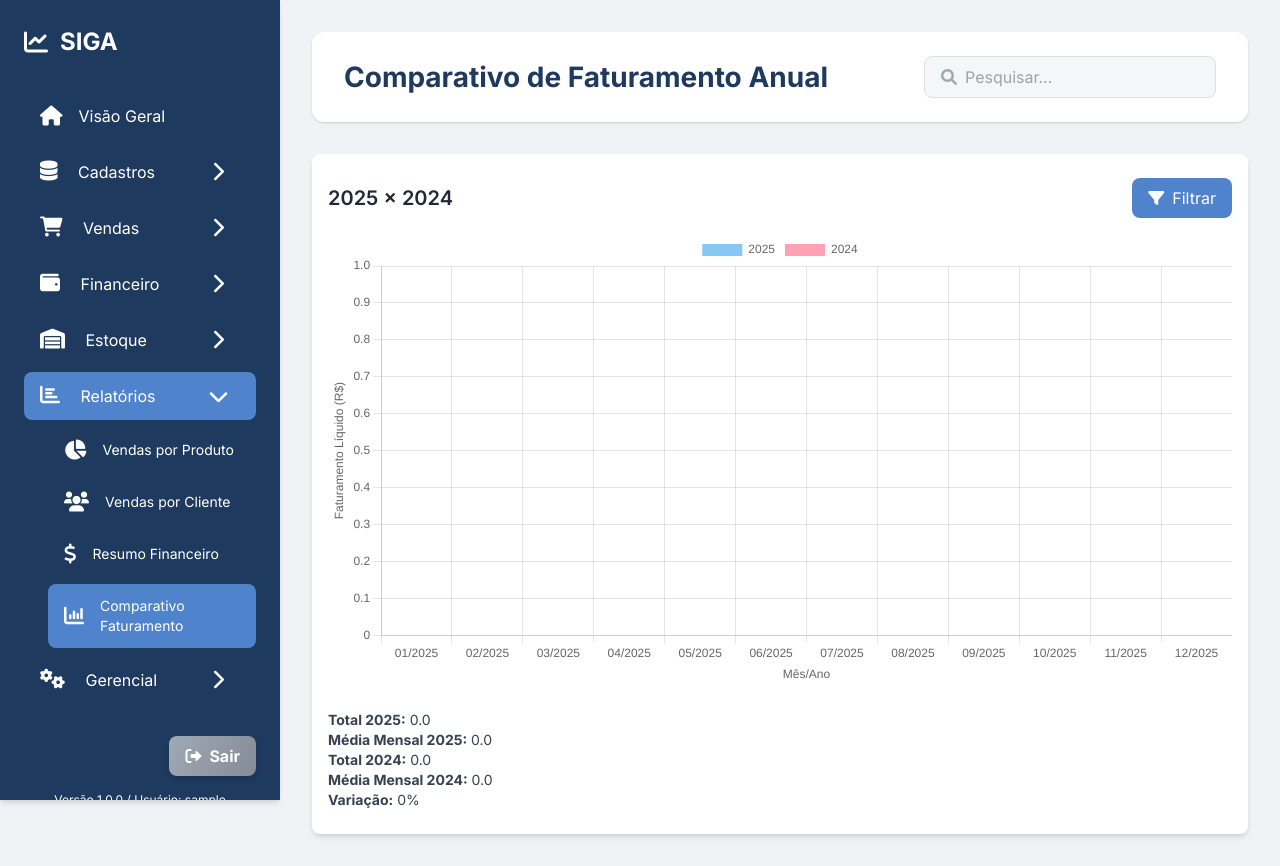
After one commit to FabioVRocha/SIGA, a Flask app: page /report_revenue_comparison in a window 1280 px wide. The commit adds this page. Run offline with Flask 3, Linux system fonts and the light colour scheme; the visitor is signed in with stand-in values (Sample User, id 1); data that the repository does not hold is empty; some libraries are stand-ins or nearby versions.

Commit message:
Faturamento Atual X Anterior

```diff
--- a/app.py
+++ b/app.py
@@ -305,6 +305,85 @@ def get_distinct_product_lines():
             if conn:
                 conn.close()
     return sorted(list(product_lines))
+
+def fetch_monthly_revenue(year, filters):
+    """Retorna o faturamento mensal para o ano especificado.
+
+    Esta função executa uma consulta agregada no ERP e pode aplicar
+    filtros opcionais de mês, estado, cidade, vendedor e linha de produto.
+    """
+    conn = get_erp_db_connection()
+    monthly_totals = [0.0] * 12
+
+    if conn:
+        try:
+            cur = conn.cursor()
+
+            sql = """
+                SELECT EXTRACT(MONTH FROM d.notdata) AS mes,
+                       SUM(d.notvltotal) AS total,
+                       MAX(g.grunome) AS grunome
+                FROM doctos d
+                LEFT JOIN empresa e ON d.notclifor = e.empresa
+                LEFT JOIN cidade c ON d.noscidade = c.cidade
+                LEFT JOIN vendedor v ON d.vendedor = v.vendedor
+                LEFT JOIN toqmovi tm ON d.controle = tm.itecontrol
+                LEFT JOIN produto p ON tm.priproduto = p.produto
+                LEFT JOIN grupo g ON p.grupo = g.grupo
+                WHERE EXTRACT(YEAR FROM d.notdata) = %s
+            """
+            params = [year]
+
+            if filters.get('month'):
+                sql += " AND EXTRACT(MONTH FROM d.notdata) = %s"
+                params.append(int(filters['month']))
+            if filters.get('state'):
+                sql += " AND c.uf = %s"
+                params.append(filters['state'])
+            if filters.get('city'):
+                sql += " AND c.ciddes = %s"
+                params.append(filters['city'])
+            if filters.get('vendor'):
+                sql += " AND v.vendedor = %s"
+                params.append(filters['vendor'])
+
+            if filters.get('line'):
+                matching_group_codes = []
+                temp_conn = get_erp_db_connection()
+                if temp_conn:
+                    try:
+                        temp_cur = temp_conn.cursor()
+                        temp_cur.execute("SELECT grupo, grunome FROM grupo;")
+                        groups_data = temp_cur.fetchall()
+                        temp_cur.close()
+                        for code, name in groups_data:
+                            if get_product_line(name) == filters['line']:
+                                matching_group_codes.append(code)
+                    except Error as e:
+                        print(f'Erro ao buscar grupos para filtro de linha: {e}')
+                    finally:
+                        temp_conn.close()
+                if matching_group_codes:
+                    placeholders = ','.join(['%s'] * len(matching_group_codes))
+                    sql += f" AND g.grupo IN ({placeholders})"
+                    params.extend(matching_group_codes)
+                else:
+                    sql += " AND FALSE"
+
+            sql += " GROUP BY mes ORDER BY mes"
+
+            cur.execute(sql, tuple(params))
+            results = cur.fetchall()
+            for mes, total, _ in results:
+                idx = int(mes) - 1
+                monthly_totals[idx] = float(total)
+            cur.close()
+        except Error as e:
+            print(f'Erro ao buscar faturamento mensal: {e}')
+        finally:
+            conn.close()
+
+    return monthly_totals
 
 def parse_regcar_description(rgcdes_string):
     """
@@ -913,6 +992,52 @@ def report_customer_sales():
 def report_financial_summary():
     return render_template('placeholder.html', page_title="Relatório: Resumo Financeiro", system_version=SYSTEM_VERSION, usuario_logado=session.get('username', 'Convidado'))
 
+@app.route('/report_revenue_comparison')
+@login_required
+def report_revenue_comparison():
+    """Exibe um comparativo de faturamento anual (ano atual x ano anterior)."""
+
+    current_year = int(request.args.get('year', datetime.date.today().year))
+    filters = {
+        'year': current_year,
+        'month': request.args.get('month'),
+        'state': request.args.get('state'),
+        'city': request.args.get('city'),
+        'vendor': request.args.get('vendor'),
+        'line': request.args.get('line')
+    }
+
+    prev_year = current_year - 1
+    current_data = fetch_monthly_revenue(current_year, filters)
+    prev_filters = filters.copy()
+    prev_filters['year'] = prev_year
+    previous_data = fetch_monthly_revenue(prev_year, prev_filters)
+
+    labels = [f"{str(m).zfill(2)}/{current_year}" for m in range(1,13)]
+
+    current_total = sum(current_data)
+    previous_total = sum(previous_data)
+    totals = {
+        'current_total': current_total,
+        'current_average': current_total / 12 if 12 else 0,
+        'previous_total': previous_total,
+        'previous_average': previous_total / 12 if 12 else 0,
+        'variation_percent': ((current_total - previous_total) / previous_total * 100) if previous_total else 0
+    }
+
+    return render_template(
+        'report_revenue_comparison.html',
+        chart_labels=labels,
+        current_year_data=current_data,
+        previous_year_data=previous_data,
+        current_year_label=str(current_year),
+        previous_year_label=str(prev_year),
+        totals=totals,
+        filters=filters,
+        system_version=SYSTEM_VERSION,
+        usuario_logado=session.get('username', 'Convidado')
+    )
+
 
 # --- Rotas de Placeholder para o Menu (Gerencial) ---
 @app.route('/backup_db')
--- a/templates/base.html
+++ b/templates/base.html
@@ -427,6 +427,7 @@
                         <li><a href="{{ url_for('report_sales_by_product') }}" class="sidebar-nav-item text-sm"><i class="fas fa-chart-pie"></i> Vendas por Produto</a></li>
                         <li><a href="{{ url_for('report_customer_sales') }}" class="sidebar-nav-item text-sm"><i class="fas fa-users"></i> Vendas por Cliente</a></li>
                         <li><a href="{{ url_for('report_financial_summary') }}" class="sidebar-nav-item text-sm"><i class="fas fa-dollar-sign"></i> Resumo Financeiro</a></li>
+                        <li><a href="{{ url_for('report_revenue_comparison') }}" class="sidebar-nav-item text-sm"><i class="fas fa-chart-column"></i> Comparativo Faturamento</a></li>
                     </ul>
                 </li>
                 <li>
--- /dev/null
+++ b/templates/report_revenue_comparison.html
@@ -0,0 +1,135 @@
+{% extends "base.html" %}
+
+{% block title %}Comparativo de Faturamento{% endblock %}
+
+{% block page_title %}Comparativo de Faturamento Anual{% endblock %}
+
+{% block content %}
+<div class="container mx-auto px-4 py-6 bg-white rounded-lg shadow-md">
+    <div class="flex justify-between items-center mb-4">
+        <h2 class="text-xl font-semibold text-gray-800">{{ current_year_label }} x {{ previous_year_label }}</h2>
+        <button id="openFilterModalBtn" class="btn-primary flex items-center px-4 py-2 rounded-lg">
+            <i class="fas fa-filter mr-2"></i> Filtrar
+        </button>
+    </div>
+    <canvas id="revenueChart" class="w-full h-96"></canvas>
+    <div class="mt-6 text-sm text-gray-700">
+        <p><strong>Total {{ current_year_label }}:</strong> {{ totals.current_total | round(2) }}</p>
+        <p><strong>Média Mensal {{ current_year_label }}:</strong> {{ totals.current_average | round(2) }}</p>
+        <p><strong>Total {{ previous_year_label }}:</strong> {{ totals.previous_total | round(2) }}</p>
+        <p><strong>Média Mensal {{ previous_year_label }}:</strong> {{ totals.previous_average | round(2) }}</p>
+        <p><strong>Variação:</strong> {{ totals.variation_percent | round(2) }}%</p>
+    </div>
+</div>
+
+<div id="filterModal" class="fixed z-10 inset-0 overflow-y-auto hidden">
+  <div class="flex items-end justify-center min-h-screen pt-4 px-4 pb-20 text-center sm:block sm:p-0">
+    <div class="fixed inset-0 transition-opacity" aria-hidden="true">
+      <div class="absolute inset-0 bg-gray-500 opacity-75"></div>
+    </div>
+    <span class="hidden sm:inline-block sm:align-middle sm:h-screen" aria-hidden="true">&#8203;</span>
+    <div class="inline-block align-bottom bg-white rounded-lg text-left overflow-hidden shadow-xl transform transition-all sm:my-8 sm:align-middle sm:max-w-lg sm:w-full">
+      <form id="filterForm" method="get" action="{{ url_for('report_revenue_comparison') }}" class="bg-white p-6">
+        <div class="grid grid-cols-1 gap-4">
+            <div>
+                <label for="year" class="block text-sm font-medium text-gray-700">Ano</label>
+                <input type="number" name="year" id="year" value="{{ filters.year }}" class="mt-1 p-2 border rounded w-full">
+            </div>
+            <div>
+                <label for="month" class="block text-sm font-medium text-gray-700">Mês</label>
+                <select name="month" id="month" class="mt-1 p-2 border rounded w-full">
+                    <option value="">Todos</option>
+                    {% for m in range(1,13) %}
+                    <option value="{{ m }}" {% if filters.month|int == m %}selected{% endif %}>{{ "%02d"%m }}</option>
+                    {% endfor %}
+                </select>
+            </div>
+            <div>
+                <label for="state" class="block text-sm font-medium text-gray-700">Estado</label>
+                <input type="text" name="state" id="state" value="{{ filters.state or '' }}" class="mt-1 p-2 border rounded w-full">
+            </div>
+            <div>
+                <label for="city" class="block text-sm font-medium text-gray-700">Cidade</label>
+                <input type="text" name="city" id="city" value="{{ filters.city or '' }}" class="mt-1 p-2 border rounded w-full">
+            </div>
+            <div>
+                <label for="vendor" class="block text-sm font-medium text-gray-700">Vendedor</label>
+                <input type="text" name="vendor" id="vendor" value="{{ filters.vendor or '' }}" class="mt-1 p-2 border rounded w-full">
+            </div>
+            <div>
+                <label for="line" class="block text-sm font-medium text-gray-700">Linha</label>
+                <input type="text" name="line" id="line" value="{{ filters.line or '' }}" class="mt-1 p-2 border rounded w-full">
+            </div>
+        </div>
+        <div class="mt-4 flex justify-end">
+            <button type="button" id="closeFilterModalBtn" class="mr-2 px-4 py-2 rounded bg-gray-300">Cancelar</button>
+            <button type="submit" class="px-4 py-2 rounded bg-blue-600 text-white">Aplicar</button>
+        </div>
+      </form>
+    </div>
+  </div>
+</div>
+{% endblock %}
+
+{% block scripts %}
+<script src="https://cdn.jsdelivr.net/npm/chart.js"></script>
+<script>
+document.addEventListener('DOMContentLoaded', () => {
+    const filterModal = document.getElementById('filterModal');
+    const openFilterModalBtn = document.getElementById('openFilterModalBtn');
+    const closeFilterModalBtn = document.getElementById('closeFilterModalBtn');
+
+    const openModal = () => filterModal.classList.remove('hidden');
+    const closeModal = () => filterModal.classList.add('hidden');
+
+    openFilterModalBtn.addEventListener('click', openModal);
+    closeFilterModalBtn.addEventListener('click', closeModal);
+    window.addEventListener('click', (e) => { if(e.target === filterModal) closeModal(); });
+
+    const ctx = document.getElementById('revenueChart').getContext('2d');
+    const labels = {{ chart_labels | tojson }};
+    const dataCurrent = {{ current_year_data | tojson }};
+    const dataPrev = {{ previous_year_data | tojson }};
+
+    new Chart(ctx, {
+        type: 'bar',
+        data: {
+            labels: labels,
+            datasets: [
+                {
+                    label: '{{ current_year_label }}',
+                    backgroundColor: 'rgba(54, 162, 235, 0.6)',
+                    data: dataCurrent
+                },
+                {
+                    label: '{{ previous_year_label }}',
+                    backgroundColor: 'rgba(255, 99, 132, 0.6)',
+                    data: dataPrev
+                }
+            ]
+        },
+        options: {
+            responsive: true,
+            interaction: { mode: 'index', intersect: false },
+            plugins: {
+                tooltip: {
+                    callbacks: {
+                        afterBody: function(ctx){
+                            const i = ctx[0].dataIndex;
+                            const curr = dataCurrent[i];
+                            const prev = dataPrev[i];
+                            const diff = prev ? ((curr - prev) / prev) * 100 : 0;
+                            return 'Variação: ' + diff.toFixed(2) + '%';
+                        }
+                    }
+                }
+            },
+            scales: {
+                x: { title: { display: true, text: 'Mês/Ano' } },
+                y: { title: { display: true, text: 'Faturamento Líquido (R$)' } }
+            }
+        }
+    });
+});
+</script>
+{% endblock %}
```
